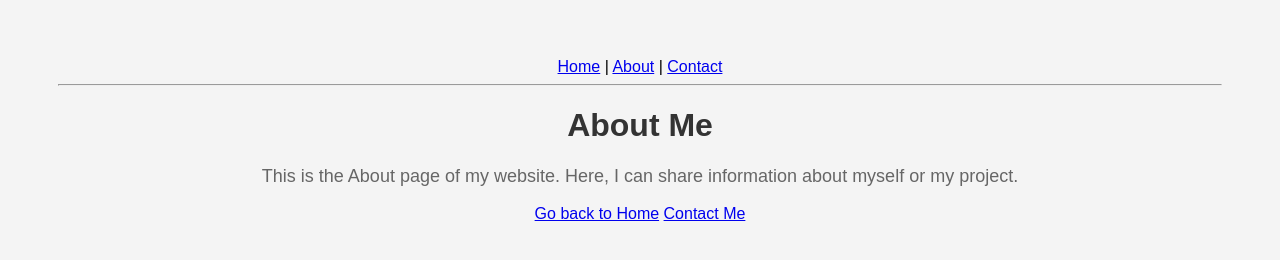
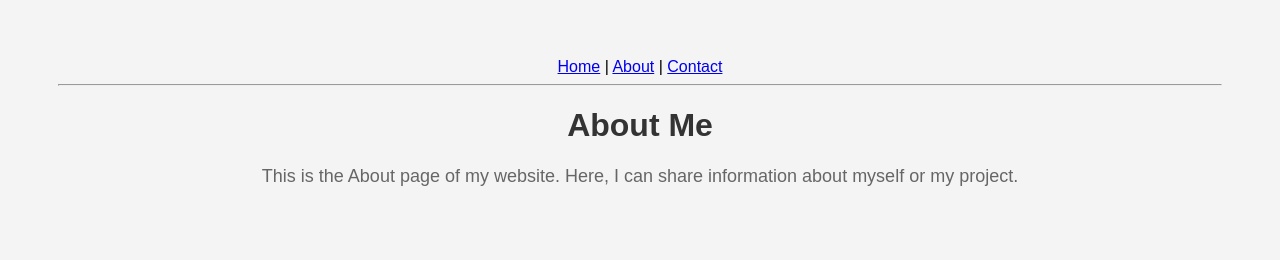
Before and after one commit to Demascus-design/my-first-website, a plain HTML site: page about.html in a window 1280 px wide. Drawn offline with Linux system fonts and the light colour scheme.

Commit message:
Update about.html

```diff
--- a/about.html
+++ b/about.html
@@ -15,7 +15,4 @@
 <hr>
     <h1>About Me</h1>
     <p>This is the About page of my website. Here, I can share information about myself or my project.</p>
-    <a href="index.html">Go back to Home</a>
-<a href="contact.html">Contact Me</a>
-</body>
 </html>
```
